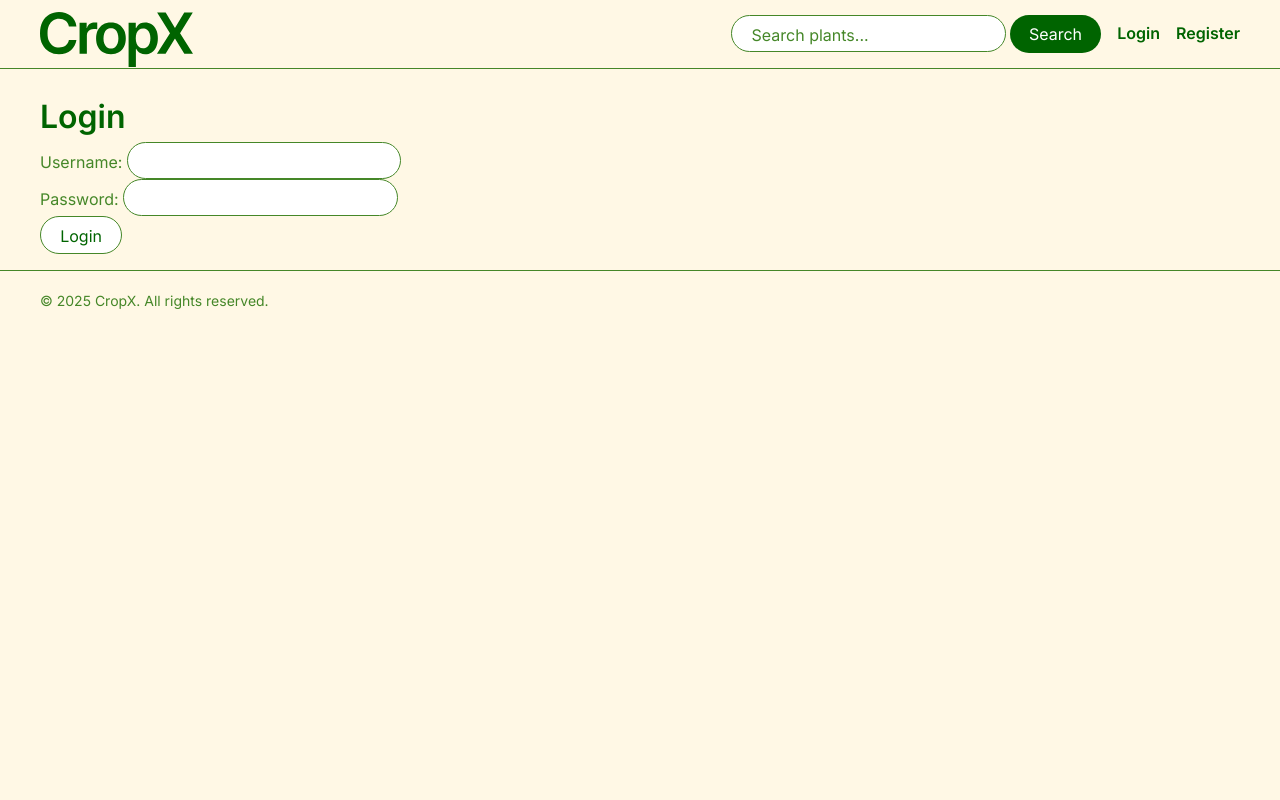
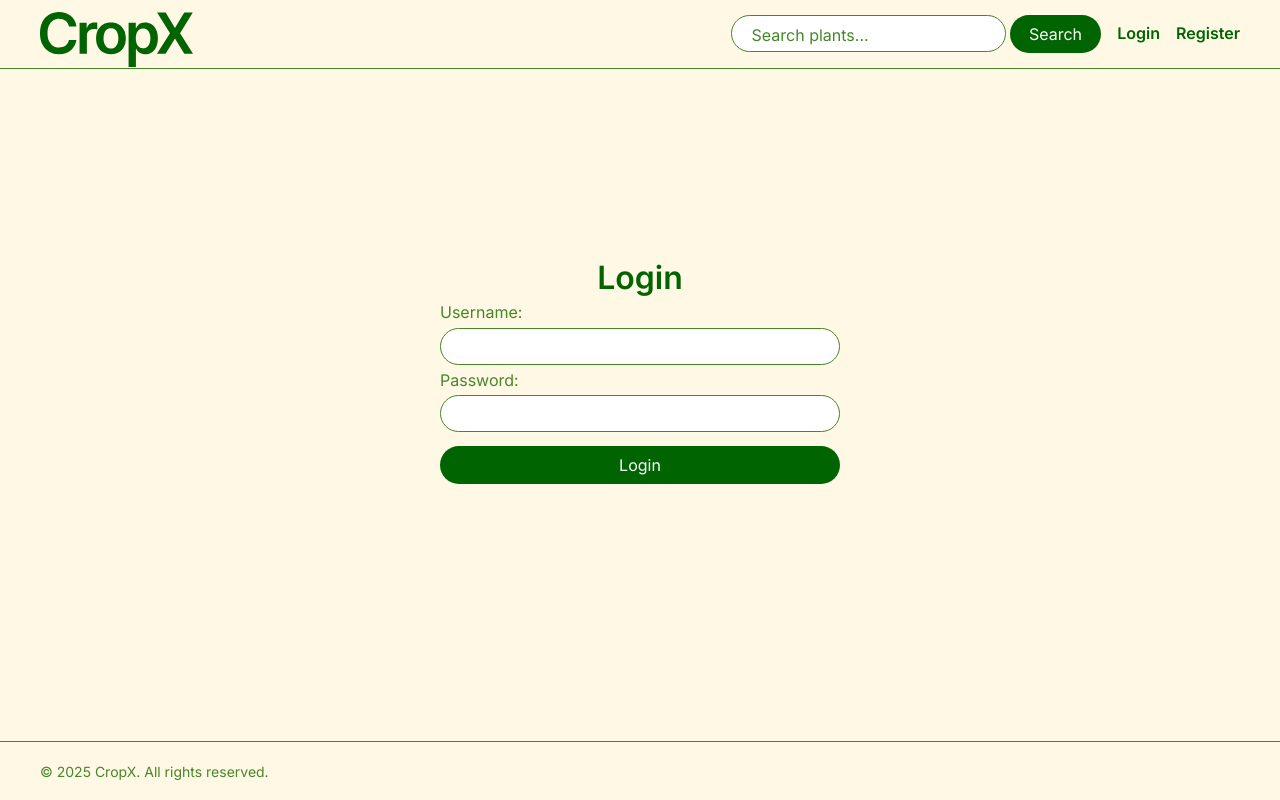
Before and after one commit to HamorHam/IAT459_cropX, a PHP site: page /member/login.php in a window 1280 px wide. Run offline with PHP 8.4, Linux system fonts and the light colour scheme.

Commit message:
login & registration UI updated

```diff
--- a/cropX/public/css/style.css
+++ b/cropX/public/css/style.css
@@ -56,6 +56,8 @@ header, footer{
 
 header{
   border-bottom: 1px solid var(--accentGreen);
+  position: fixed;
+  top: 0;
 }
 
 footer{
@@ -245,8 +247,9 @@ footer{
 /* Content Section */
 #content {
   max-width: 1200px;
-  margin: 1em auto;
-  padding: 0.5em 1em 0;
+  margin: 0 auto;
+  padding: calc(68.5px + 1.5em) 1em 0;
+  min-height: calc(100vh - 68.5px - 1.5em - 59px);
 }
 
 #content p {
--- a/cropX/public/member/login.php
+++ b/cropX/public/member/login.php
@@ -40,18 +40,18 @@ if (is_post_request()) {
 <?php $page_title = 'Login'; ?>
 <?php include(SHARED_PATH . '/public_header.php'); ?>
 
-<div id="content">
+<div id="content" style="display:flex;align-items:center;justify-content:center;flex-direction:column">
   <h1>Login</h1>
-
   <?php echo display_errors($errors); ?>
 
-  <form action="login.php" method="post">
+  <form action="login.php" method="post" style="margin-bottom:6em;display:flex;flex-direction:column;gap:6px;width:100%;max-width:400px">
     <label for="username">Username:</label>
-    <input type="text" name="username" value="" required /><br />
+    <input type="text" name="username" value="" required />
     <label for="password">Password:</label>
-    <input type="password" name="password" value="" required /><br />
-    <input type="submit" value="Login" />
+    <input style="margin-bottom:.5em" type="password" name="password" value="" required />
+    <button type="submit" value="Login">Login</button>
   </form>
+
 </div>
 
 <?php include(SHARED_PATH . '/member_footer.php'); ?>
```
Also changed, not shown: cropX/public/member/register.php (+9 -9 lines).
